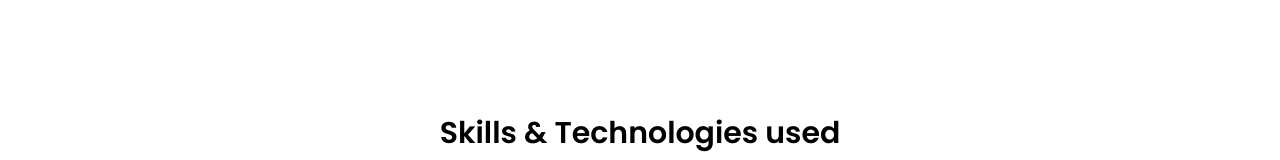
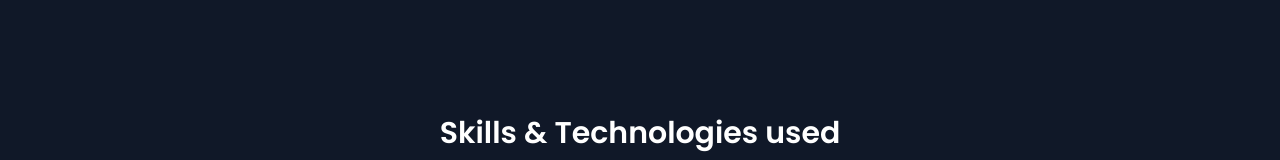
Before and after one commit to JohnBocabo/portfolio, a React (Vite) app: page / in a window 1280 px wide. Shown: the part 534-694 px from the top of the page. Built offline with nearby package versions, Linux system fonts and the light colour scheme.

Commit message:
fixed light mode

```diff
--- a/index.html
+++ b/index.html
@@ -10,7 +10,7 @@
   <link href="https://fonts.googleapis.com/css2?family=Merriweather:ital,wght@0,300;0,400;0,700;0,900;1,300;1,400;1,700;1,900&family=Poppins:ital,wght@0,100;0,200;0,300;0,400;0,500;0,600;0,700;0,800;0,900;1,100;1,200;1,300;1,400;1,500;1,600;1,700;1,800;1,900&display=swap" rel="stylesheet">
       <title>John Bocabo</title>
   </head>
-  <body class="text-black dark:text-white dark:bg-gray-900 scroll-smooth">
+  <body class=" bg-gray-900 scroll-smooth text-white">
     <div id="root" ></div>
     <script type="module" src="./src/main.tsx"></script>
   </body>
--- a/src/App.tsx
+++ b/src/App.tsx
@@ -13,7 +13,7 @@ function App() {
       <div className='container max-w-[1200px] mx-auto px-4'>
         <Nav />
         <Hero />
-        <div className='my-10 h-[5px] w-full rounded-sm bg-white'></div>
+        <div className='my-10 h-[5px] w-full rounded-sm '></div>
         <Skills />
         <Projects />
         <Contact />
--- a/src/components/nav.tsx
+++ b/src/components/nav.tsx
@@ -20,7 +20,7 @@ export default function Nav() {
     setIsOpen(false);
   };
   return (
-    <div className="flex justify-between items-center w-full bg-gray-900 text-white py-4">
+    <div className="flex justify-between items-center  w-full     py-4">
       <h1 className="text-2xl font-bold">JB</h1>
       <nav className="gap-6 px-2 hidden md:flex">
         <a href="#skills" className="hover:text-blue-400 transition-colors duration-300">Skills</a>
```
Also changed, not shown: 1 other file (tests, documents, lock files or other folders).
